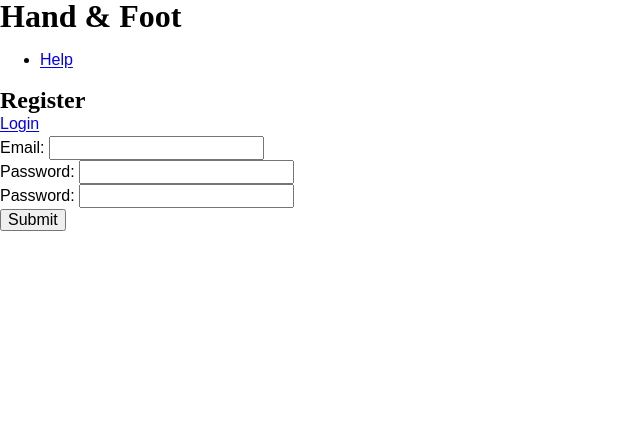
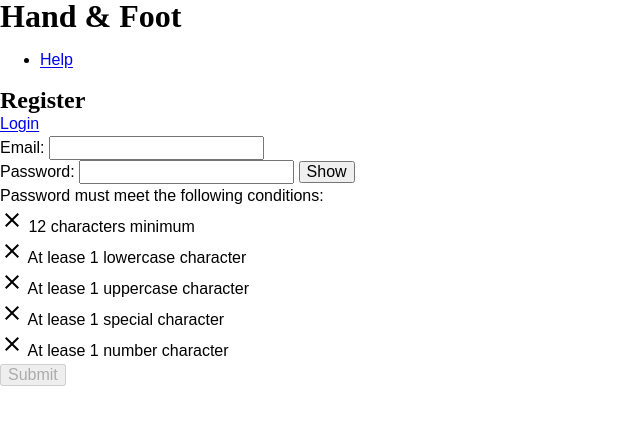
Before and after one commit to MrGrigri/hand-and-foot, a SvelteKit app: page /register in a window 1280 px wide. Shown: the top 424 px of the page, without its empty margins (0-640 px from the left). Built offline with nearby package versions, Linux system fonts and the light colour scheme; no server answers.

Commit message:
Add: Validation

```diff
--- a/package.json
+++ b/package.json
@@ -41,6 +41,7 @@
 	"dependencies": {
 		"@supabase/ssr": "^0.6.1",
 		"@supabase/supabase-js": "^2.50.2",
-		"zod": "^3.25.67"
+		"zod": "^3.25.67",
+		"zod-form-data": "^3.0.0"
 	}
 }
--- a/src/routes/(no-auth)/login/+page.svelte
+++ b/src/routes/(no-auth)/login/+page.svelte
@@ -1,8 +1,12 @@
+<script lang="ts">
+	import { enhance } from '$app/forms';
+</script>
+
 <h2>Login</h2>
 
 <a href="/register">Register</a>
 
-<form action="/auth?/login" method="POST">
+<form action="/auth?/login" method="POST" use:enhance>
 	<div>
 		<label for="email">Email:</label>
 		<input
--- a/src/routes/(no-auth)/register/+page.server.ts
+++ b/src/routes/(no-auth)/register/+page.server.ts
@@ -1,15 +1,43 @@
-import { redirect, type Actions } from '@sveltejs/kit';
+import { fail, redirect, type Actions } from '@sveltejs/kit';
+import { z } from 'zod/v4';
 
 export const actions: Actions = {
 	default: async ({ request, locals: { supabase } }) => {
-		const formData = await request.formData();
-		const email = formData.get('register:email') as string;
-		const password = formData.get('register:password') as string;
+		const formData = Object.fromEntries(await request.formData());
+		const registerSchema = z.object({
+			email: z.email({ error: 'Email is invalid' }).trim(),
+			password: z
+				.string({ error: 'Password is required' })
+				.min(12, { error: 'Password is too short' })
+				.regex(/[a-z]/, { error: 'Password must have a lowercase character' })
+				.regex(/[A-Z]/, { error: 'Password must have an uppercase character' })
+				.regex(/[!@#$%^&*()_\-+={[}\];:/?.><]/, { error: 'Password must have a special character' })
+				.regex(/\d/, { error: 'Password must have a number' })
+				.trim()
+		});
+
+		const formResult = registerSchema.safeParse(formData);
+		const email = formData.email as string;
+		const password = formData.password as string;
+
+		if (!formResult.success) {
+			const errors = formResult.error.issues.map((e) => ({
+				[e.path[0]]: e.message
+			}));
+
+			return fail(400, {
+				data: email,
+				errors
+			});
+		}
 
 		const { error } = await supabase.auth.signUp({ email, password });
+
 		if (error) {
-			console.error(error);
-			redirect(303, '/auth/error');
+			return fail(401, {
+				data: email,
+				errors: [{ supabase: 'User already exists' }]
+			});
 		} else {
 			redirect(303, '/dashboard');
 		}
--- a/src/routes/(no-auth)/register/+page.svelte
+++ b/src/routes/(no-auth)/register/+page.svelte
@@ -1,43 +1,145 @@
+<script lang="ts">
+	import { enhance } from '$app/forms';
+	import type { PageProps } from './$types';
+	import { validateRules, type Rules } from './password-rules';
+
+	type InputEvent<T> = Event & { currentTarget: EventTarget & T };
+
+	let showPassword: boolean = $state(false);
+	let formIsValid: boolean = $state(false);
+	let emailValue: string = $state('');
+	let emailIsValid: boolean = $state(false);
+	let passwordValue: string = $state('');
+	let passwordProgress: number = $state(0);
+	let passwordErrors: Array<string> = $state([]);
+	let passwordInputIsDirty: boolean = $state(false);
+	let passwordSwitchText: 'Show' | 'Hide' = $state('Show');
+	let passwordIsValid = $state(false);
+
+	let { form }: PageProps = $props();
+
+	$effect(() => {
+		passwordSwitchText = showPassword ? 'Hide' : 'Show';
+		formIsValid = emailIsValid && passwordIsValid;
+		passwordValue = form?.errors ? '' : passwordValue;
+	});
+
+	const rules: Rules = [
+		{ key: 'minLength', regex: /^.{12,}$/, errorDescription: '12 characters minimum' },
+		{ key: 'lowerCase', regex: /[a-z]/, errorDescription: 'At lease 1 lowercase character' },
+		{ key: 'upperCase', regex: /[A-Z]/, errorDescription: 'At lease 1 uppercase character' },
+		{
+			key: 'special',
+			regex: /[!@#$%^&*()_\-+={[}\];:/?.><]/,
+			errorDescription: 'At lease 1 special character'
+		},
+		{ key: 'number', regex: /\d/, errorDescription: 'At lease 1 number character' }
+	];
+
+	const handleEmailInput = ({ currentTarget }: InputEvent<HTMLInputElement>) => {
+		emailValue = currentTarget.value;
+
+		emailIsValid = currentTarget.checkValidity() ? true : false;
+	};
+
+	const handleShowPasswordClick = () => {
+		showPassword = !showPassword;
+	};
+
+	const handlePasswordInput = ({ currentTarget }: InputEvent<HTMLInputElement>) => {
+		const { errors: validationErrors, progress: validationProgress } = validateRules(
+			currentTarget.value,
+			rules
+		);
+
+		passwordErrors = validationErrors;
+		passwordProgress = validationProgress;
+		passwordInputIsDirty = true;
+
+		const firstRule = rules.find((rule) => rule.key === validationErrors[0]);
+
+		currentTarget.setCustomValidity(
+			validationErrors.length > 0 && firstRule ? firstRule.errorDescription : ''
+		);
+
+		passwordIsValid = !firstRule;
+	};
+</script>
+
 <h2>Register</h2>
 
 <a href="/login">Login</a>
 
-<form action="/auth?/register" method="POST">
+<form method="POST" use:enhance>
 	<div>
 		<label for="email">Email:</label>
 		<input
 			required
 			id="email"
-			type="email"
-			name="register:email"
+			name="email"
 			autocomplete="email"
 			inputmode="email"
+			type="email"
+			value={form?.data ?? emailValue}
+			oninput={handleEmailInput}
 		/>
 	</div>
 
 	<div>
 		<label for="password">Password:</label>
+		<!--  -->
 		<input
 			required
 			id="password"
-			type="password"
-			name="register:password"
+			name="password"
 			autocomplete="new-password"
 			inputmode="text"
+			type={showPassword ? 'text' : 'password'}
+			value={passwordValue}
+			oninput={handlePasswordInput}
+			aria-describedby="rules"
 		/>
+		<button
+			type="button"
+			role="switch"
+			aria-checked={showPassword}
+			aria-label="{passwordSwitchText} password"
+			onclick={handleShowPasswordClick}>{passwordSwitchText}</button
+		>
+
+		<div id="rules">
+			<p>Password must meet the following conditions:</p>
+			{#each rules as rule}
+				<p role="presentation">
+					{#if passwordErrors.includes(rule.key) || !passwordInputIsDirty}
+						<svg viewBox="0 0 24 24" width="24" height="24" fill="currentColor"
+							><path
+								d="M19,6.41L17.59,5L12,10.59L6.41,5L5,6.41L10.59,12L5,17.59L6.41,19L12,13.41L17.59,19L19,17.59L13.41,12L19,6.41Z"
+							/></svg
+						>
+					{:else}
+						<svg viewBox="0 0 24 24" width="24" height="24" fill="currentColor"
+							><path d="M21,7L9,19L3.5,13.5L4.91,12.09L9,16.17L19.59,5.59L21,7Z" /></svg
+						>
+					{/if}
+
+					<span>{rule.errorDescription}</span>
+				</p>
+			{/each}
+		</div>
+
+		<p id="ruleStatus" role="alert" aria-live="polite" class="visually-hidden">
+			{passwordProgress} out of {rules.length} requirements complete
+		</p>
 	</div>
 
-	<div>
-		<label for="password-confirm">Password:</label>
-		<input
-			required
-			id="password-confirm"
-			type="password"
-			name="register:password-confirm"
-			autocomplete="new-password"
-			inputmode="text"
-		/>
-	</div>
+	<button type="submit" disabled={!formIsValid || null} aria-disabled={!formIsValid || null}
+		>Submit</button
+	>
+</form>
 
-	<button type="submit">Submit</button>
-</form>
+<div id="errors" role="alert" aria-live="polite">
+	{#if form?.errors}
+		<p>{Object.values(form.errors[0])[0]}</p>
+	{/if}
+</div>
--- /dev/null
+++ b/src/routes/(no-auth)/register/password-rules.ts
@@ -0,0 +1,25 @@
+export type Rule = {
+	key: string;
+	regex: RegExp;
+	errorDescription: string;
+};
+
+export type Rules = Array<Rule>;
+
+export type ValidateRulesResponse = { errors: Array<string>; progress: number };
+
+export const validateRules = (value: string, rules: Rules): ValidateRulesResponse => {
+	let errors: Array<string> = [];
+	let progress: number = rules.length;
+
+	for (let i = 0; i < rules.length; i++) {
+		const rule = rules[i];
+
+		if (!rule.regex.test(value)) {
+			errors = [...errors, rule.key];
+			--progress;
+		}
+	}
+
+	return { errors, progress };
+};
--- a/static/index.css
+++ b/static/index.css
@@ -2,4 +2,6 @@
 @import './styles/reset/index.css' layer(reset);
 @import './styles/reset/animations.css' layer(reset);
 
-@layer reset, app;
+@import './styles/utils/a11y.css' layer(a11y);
+
+@layer reset, a11y, app;
--- /dev/null
+++ b/static/styles/utils/a11y.css
@@ -0,0 +1,9 @@
+.visually-hidden {
+	position: absolute;
+	clip-path: inset(50%);
+	height: 1px;
+	width: 1px;
+	margin: -1px;
+	overflow: hidden;
+	padding: 0;
+}
```
Also changed, not shown: src/routes/(auth)/dashboard/+page.svelte (+9 -0 lines), src/routes/auth/+page.server.ts (+6 -1 lines), 1 other file (tests, documents, lock files or other folders).
